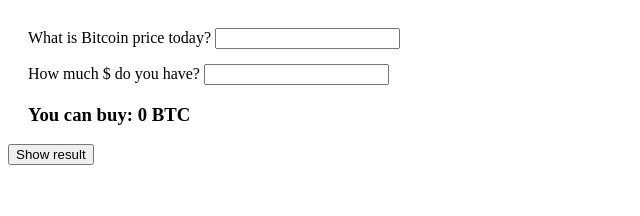
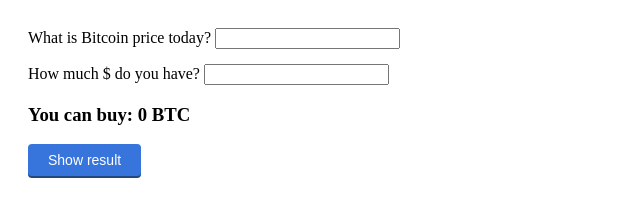
Before and after one commit to Anurov-Prihodko/bitcoin, a plain HTML site: page index.html in a window 1280 px wide. Shown: the whole page, without its empty margins (0-640 px from the left). Drawn offline with Linux system fonts and the light colour scheme.

Commit message:
add some style

```diff
--- a/index.html
+++ b/index.html
@@ -26,7 +26,10 @@
       </h3>
     </form>
 
-    <button id="get_result">Show result</button>
+    <div class="space_right block">
+      <button class="btn_result" id="get_result">Show result</button>
+    </div>
+
     <script src="app.js"></script>
   </body>
 </html>
--- a/main.css
+++ b/main.css
@@ -9,3 +9,39 @@
 .form_converter {
   padding: 20px 20px 0px 20px;
 }
+
+.space_right {
+  padding-left: 20px;
+}
+
+.btn_result {
+  display: inline-block;
+  box-sizing: border-box;
+  padding: 0 20px;
+  margin: 0 15px 15px 0;
+  outline: none;
+  border: none;
+  border-radius: 4px;
+  height: 32px;
+  line-height: 32px;
+  font-size: 14px;
+  font-weight: 500;
+  text-decoration: none;
+  color: #fff;
+  background-color: #3775dd;
+  box-shadow: 0 2px #21487f;
+  cursor: pointer;
+  user-select: none;
+  appearance: none;
+  touch-action: manipulation;
+  vertical-align: top;
+}
+.btn_result:hover {
+  background-color: #002fed;
+}
+.btn_result:active {
+  background-color: #2f599e;
+}
+.btn_result:focus-visible {
+  box-shadow: 0 0 0 3px lightskyblue;
+}
```
